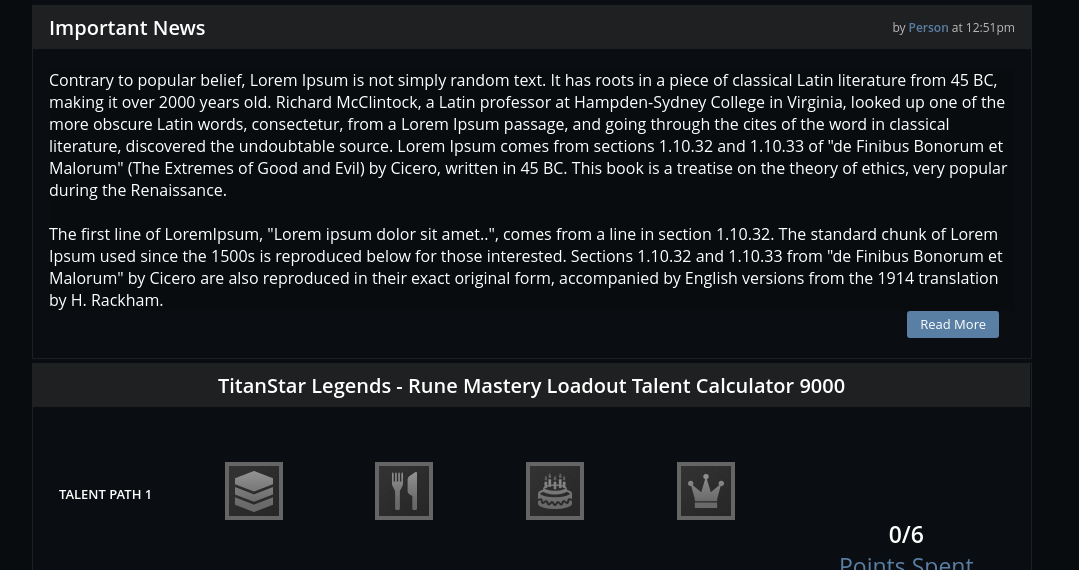
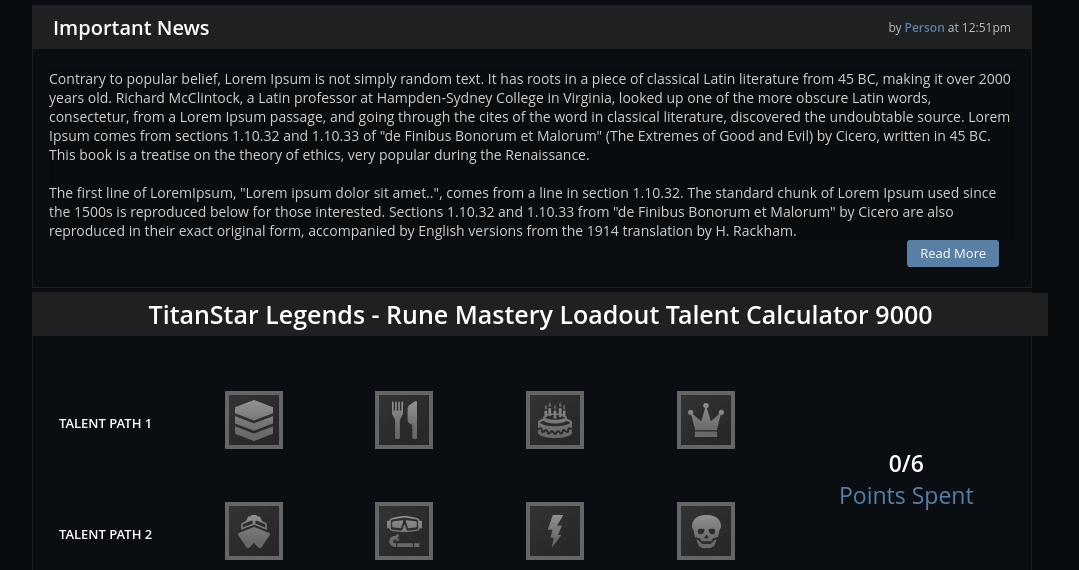
Before and after one commit to basandlin/fandom-react, a React app in the folder app/: page / in a window 1280 px wide. Shown: the part 185-755 px from the top of the page, without its empty margins (108-1187 px from the left). Built offline with nearby package versions, Linux system fonts and the light colour scheme.

Commit message:
font clean up

```diff
--- a/app/src/components/common/SectionTitle/SectionTitle.scss
+++ b/app/src/components/common/SectionTitle/SectionTitle.scss
@@ -5,9 +5,9 @@
   height: 43px;
   justify-content: center;
   padding: 0 var(--space-4);
+  font-size: var(--text-xxl);
 
   .container__title {
-    font-size: 20px;
     font-weight: 600;
   }
 
@@ -30,4 +30,5 @@
 
 .has-right {
   justify-content: space-between;
+  font-size: var(--text-lg);
 }
--- a/app/src/components/pages/Home/Home.scss
+++ b/app/src/components/pages/Home/Home.scss
@@ -14,6 +14,8 @@
     .home__news--text {
       overflow-y: auto;
       background-color: var(--dark-1);
+      color: var(--secondary);
+      font-size: var(--text-md);
     }
 
     .home__news--button {
```
